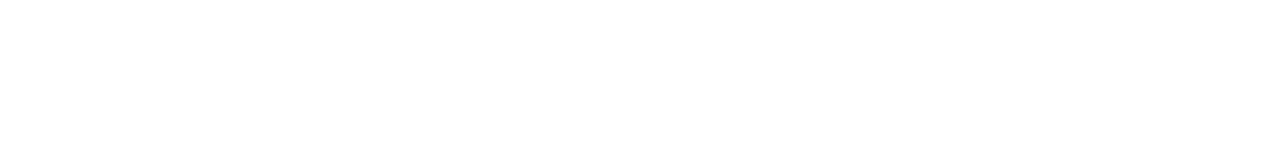
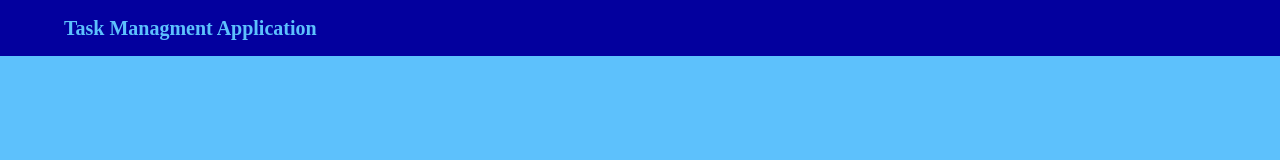
Before and after one commit to Z-K11/toDoList, a website built with webpack: page src/template.html in a window 1280 px wide. Built offline with nearby package versions, Linux system fonts and the light colour scheme.

Commit message:
add header and basic style to the webpage

```diff
--- a/src/index.js
+++ b/src/index.js
@@ -1,6 +1,8 @@
 // TO Do list using oop principles.
 //import domProcessor from it's module
 import {domProcessor} from './dom.js';
+//Adding css to the project
+import './style.css';
 //class to run the app in console
 class main
 {
--- /dev/null
+++ b/src/style.css
@@ -0,0 +1,28 @@
+*
+{
+    padding:0;
+    margin: 0;
+    box-sizing: border-box;
+}
+:root
+{
+    font-size: 62.5%;
+    --mainBackground : rgb(93, 193, 252);
+    --mainDark : rgb(3, 0, 158);
+}
+body
+{
+    background-color: var(--mainBackground,skyblue);
+
+}
+header
+{
+    height : 7vh;
+    background-color: var(--mainDark,blue);
+    font-size: 2rem;
+    color: var(--mainBackground,skyblue);
+    display: flex;
+    align-items: center;
+    padding : 0 5%;
+    font-weight: bolder;
+}
--- a/src/template.html
+++ b/src/template.html
@@ -5,6 +5,11 @@
     <meta name="viewport" content="width=device-width, initial-scale=1.0">
     <title>ToDOList</title>
 </head>
+<header>
+    <div class="header Heading">
+        <p>Task Managment Application</p>
+    </div>
+</header>
 <body>
 
 </body>
--- a/webpack.prod.js
+++ b/webpack.prod.js
@@ -1,4 +1,4 @@
-import merge from "webpack-merge";
+import {merge} from "webpack-merge";
 import common from "./webpack.common.js"
 export default merge(common,
     {
```
